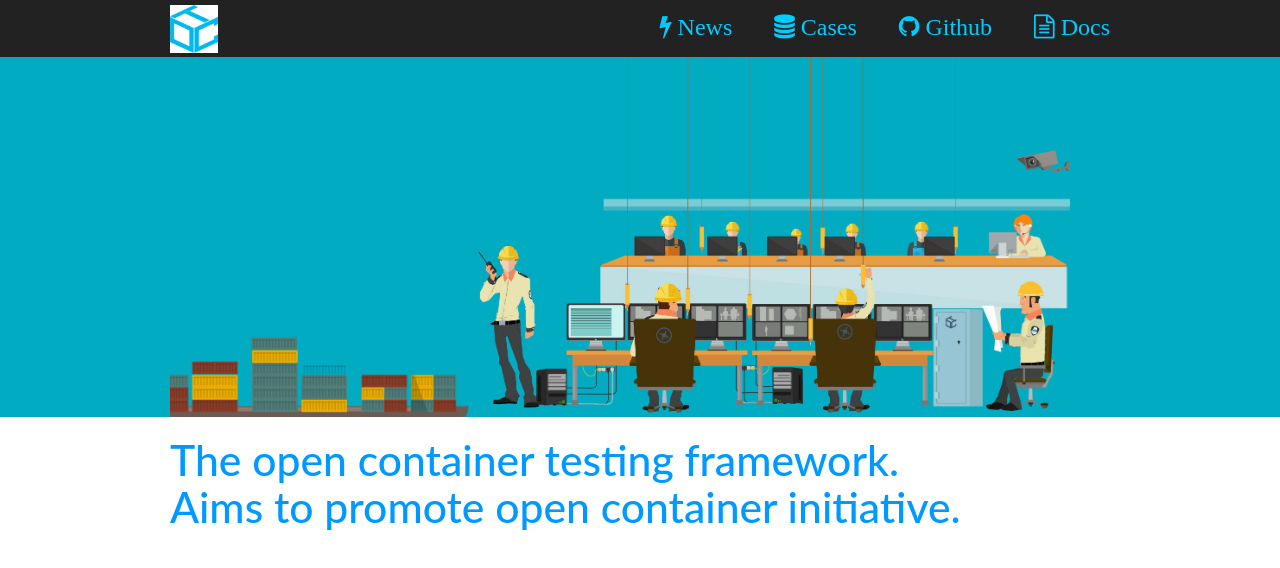
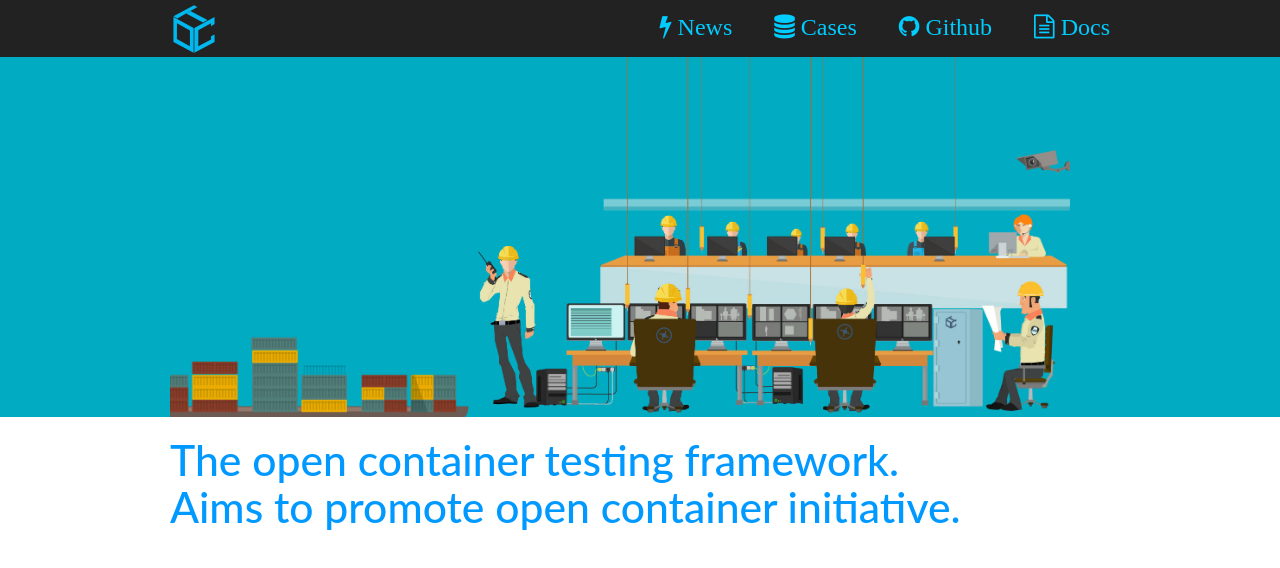
Before and after one commit to ociweb/ociweb.github.io, a Jekyll site: the page index.html, which Jekyll copies as it is, in a window 1280 px wide. Shown: the top 568 px of the page. Built offline with Jekyll 4.4.1, drawn with Linux system fonts in a browser that asks for light colours; some web fonts are replaced; grey boxes are pictures that could not be loaded.

Commit message:
rollback to svg

```diff
--- a/assets/css/style.css
+++ b/assets/css/style.css
@@ -155,7 +155,7 @@
   display: inline-block;
 }
 .navbar .navbar-text a.link-logo {
-  background: url('../img/OCT-logo.png') no-repeat top right;
+  background: url('../img/OCT-logo.svg') no-repeat top right;
   background-size: 48px 48px;
   width: 48px;
   height: 48px;
```
